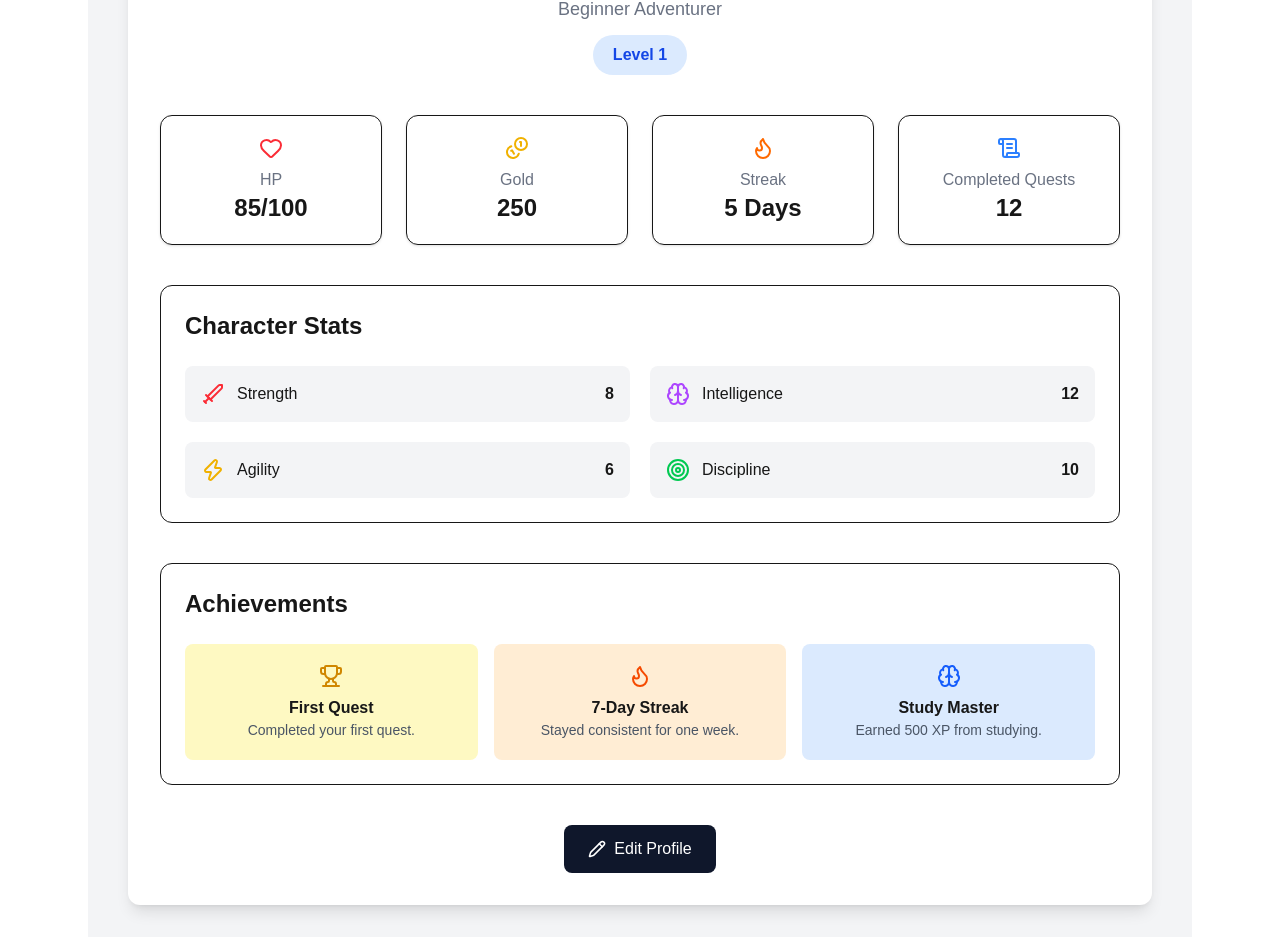
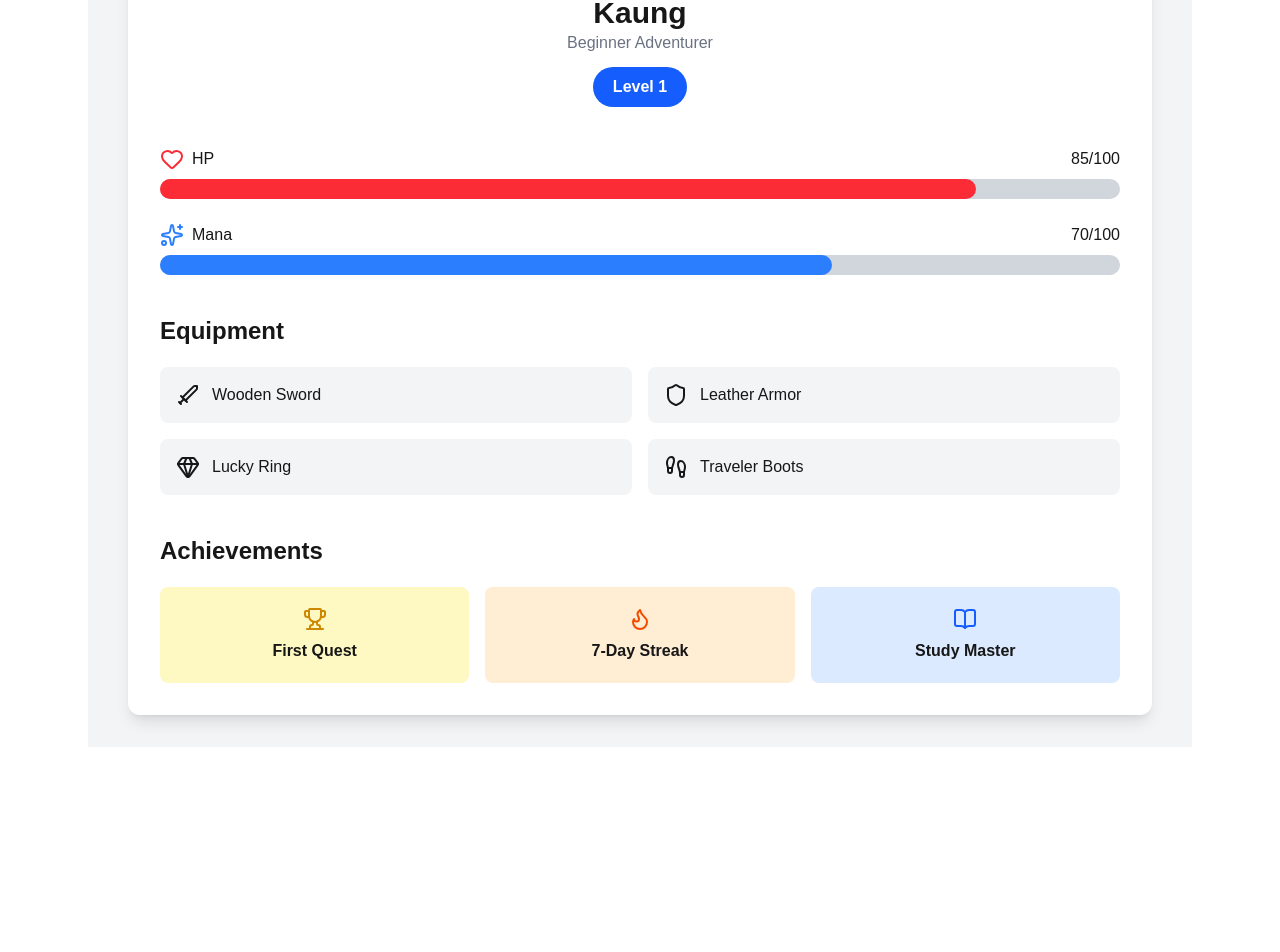
Before and after one commit to Potato-Kaung/RPG-Habit, a Next.js app: page /profile in a window 1280 px wide. Shown: the part 489-1441 px from the top of the page. After the commit the page ends 1260 px from the top, so only its background shows below. Built offline with nearby package versions, Linux system fonts and the light colour scheme.

Commit message:
char img

```diff
--- a/app/profile/page.tsx
+++ b/app/profile/page.tsx
@@ -1,16 +1,17 @@
 import {
+  Heart,
+  Shield,
+  Sword,
+  Gem,
+  Footprints,
+  Trophy,
+  Flame,
+  BookOpen,
+  Sparkles,
   User,
-  Heart,
-  Coins,
-  Flame,
-  ScrollText,
-  Sword,
-  Brain,
-  Zap,
-  Target,
-  Trophy,
-  Pencil,
 } from "lucide-react";
+
+import Image from "next/image";
 
 export default function ProfilePage() {
   const player = {
@@ -18,14 +19,7 @@ export default function ProfilePage() {
     title: "Beginner Adventurer",
     level: 1,
     hp: 85,
-    xp: 40,
-    gold: 250,
-    streak: 5,
-    quests: 12,
-    strength: 8,
-    intelligence: 12,
-    agility: 6,
-    discipline: 10,
+    mana: 70,
   };
 
   return (
@@ -33,110 +27,130 @@ export default function ProfilePage() {
       <div className="mx-auto max-w-5xl">
 
         {/* Header */}
+
         <div className="mb-8 rounded-xl bg-slate-900 p-6 text-white shadow-lg">
-          <h1 className="text-4xl font-bold">👤 Character Profile</h1>
+          <h1 className="text-4xl font-bold">
+            Character Profile
+          </h1>
+
           <p className="mt-2 text-gray-300">
-            View your hero's current status.
+            Your RPG Character
           </p>
         </div>
 
-        {/* Profile Card */}
         <div className="rounded-xl bg-white p-8 shadow-lg">
+
+          {/* Character */}
 
           <div className="flex flex-col items-center">
 
-            <div className="flex h-32 w-32 items-center justify-center rounded-full bg-slate-800 text-white shadow-lg">
-              <User size={60} />
+            <div className="flex h-40 w-40 items-center justify-center rounded-xl border-4 border-slate-700 bg-slate-200">
+
+              <Image
+  src="/images/char_img.png"
+  alt="Hero"
+  width={180}
+  height={180}
+  className="pixelated"
+/>
+
+
+
             </div>
 
-            <h2 className="mt-4 text-3xl font-bold">
+            <h2 className="mt-5 text-3xl font-bold">
               {player.name}
             </h2>
 
-            <p className="text-lg text-gray-500">
+            <p className="text-gray-500">
               {player.title}
             </p>
 
-            <div className="mt-3 rounded-full bg-blue-100 px-5 py-2 text-blue-700 font-semibold">
+            <div className="mt-3 rounded-full bg-blue-600 px-5 py-2 font-bold text-white">
               Level {player.level}
             </div>
 
           </div>
 
-          {/* Basic Stats */}
+          {/* HP */}
 
-          <div className="mt-10 grid gap-6 md:grid-cols-4">
+          <div className="mt-10">
 
-            <div className="rounded-xl border p-5 text-center shadow hover:shadow-lg transition">
-              <Heart className="mx-auto mb-2 text-red-500" />
-              <p className="text-gray-500">HP</p>
-              <h3 className="text-2xl font-bold">{player.hp}/100</h3>
+            <div className="mb-2 flex justify-between">
+              <div className="flex items-center gap-2">
+                <Heart className="text-red-500" />
+                HP
+              </div>
+
+              <span>{player.hp}/100</span>
+
             </div>
 
-            <div className="rounded-xl border p-5 text-center shadow hover:shadow-lg transition">
-              <Coins className="mx-auto mb-2 text-yellow-500" />
-              <p className="text-gray-500">Gold</p>
-              <h3 className="text-2xl font-bold">{player.gold}</h3>
-            </div>
+            <div className="h-5 rounded-full bg-gray-300">
 
-            <div className="rounded-xl border p-5 text-center shadow hover:shadow-lg transition">
-              <Flame className="mx-auto mb-2 text-orange-500" />
-              <p className="text-gray-500">Streak</p>
-              <h3 className="text-2xl font-bold">
-                {player.streak} Days
-              </h3>
-            </div>
+              <div
+                className="h-5 rounded-full bg-red-500 transition-all"
+                style={{ width: `${player.hp}%` }}
+              />
 
-            <div className="rounded-xl border p-5 text-center shadow hover:shadow-lg transition">
-              <ScrollText className="mx-auto mb-2 text-blue-500" />
-              <p className="text-gray-500">Completed Quests</p>
-              <h3 className="text-2xl font-bold">
-                {player.quests}
-              </h3>
             </div>
 
           </div>
 
-          {/* Character Stats */}
+          {/* Mana */}
 
-          <div className="mt-10 rounded-xl border p-6">
+          <div className="mt-6">
 
-            <h2 className="mb-6 text-2xl font-bold">
-              Character Stats
+            <div className="mb-2 flex justify-between">
+
+              <div className="flex items-center gap-2">
+                <Sparkles className="text-blue-500" />
+                Mana
+              </div>
+
+              <span>{player.mana}/100</span>
+
+            </div>
+
+            <div className="h-5 rounded-full bg-gray-300">
+
+              <div
+                className="h-5 rounded-full bg-blue-500 transition-all"
+                style={{ width: `${player.mana}%` }}
+              />
+
+            </div>
+
+          </div>
+
+          {/* Equipment */}
+
+          <div className="mt-10">
+
+            <h2 className="mb-5 text-2xl font-bold">
+              Equipment
             </h2>
 
-            <div className="grid gap-5 md:grid-cols-2">
+            <div className="grid gap-4 md:grid-cols-2">
 
-              <div className="flex items-center justify-between rounded-lg bg-gray-100 p-4">
-                <div className="flex items-center gap-3">
-                  <Sword className="text-red-500" />
-                  <span>Strength</span>
-                </div>
-                <span className="font-bold">{player.strength}</span>
+              <div className="flex items-center gap-3 rounded-lg bg-gray-100 p-4">
+                <Sword />
+                Wooden Sword
               </div>
 
-              <div className="flex items-center justify-between rounded-lg bg-gray-100 p-4">
-                <div className="flex items-center gap-3">
-                  <Brain className="text-purple-500" />
-                  <span>Intelligence</span>
-                </div>
-                <span className="font-bold">{player.intelligence}</span>
+              <div className="flex items-center gap-3 rounded-lg bg-gray-100 p-4">
+                <Shield />
+                Leather Armor
               </div>
 
-              <div className="flex items-center justify-between rounded-lg bg-gray-100 p-4">
-                <div className="flex items-center gap-3">
-                  <Zap className="text-yellow-500" />
-                  <span>Agility</span>
-                </div>
-                <span className="font-bold">{player.agility}</span>
+              <div className="flex items-center gap-3 rounded-lg bg-gray-100 p-4">
+                <Gem />
+                Lucky Ring
               </div>
 
-              <div className="flex items-center justify-between rounded-lg bg-gray-100 p-4">
-                <div className="flex items-center gap-3">
-                  <Target className="text-green-500" />
-                  <span>Discipline</span>
-                </div>
-                <span className="font-bold">{player.discipline}</span>
+              <div className="flex items-center gap-3 rounded-lg bg-gray-100 p-4">
+                <Footprints />
+                Traveler Boots
               </div>
 
             </div>
@@ -145,9 +159,9 @@ export default function ProfilePage() {
 
           {/* Achievements */}
 
-          <div className="mt-10 rounded-xl border p-6">
+          <div className="mt-10">
 
-            <h2 className="mb-6 text-2xl font-bold">
+            <h2 className="mb-5 text-2xl font-bold">
               Achievements
             </h2>
 
@@ -155,40 +169,26 @@ export default function ProfilePage() {
 
               <div className="rounded-lg bg-yellow-100 p-5 text-center">
                 <Trophy className="mx-auto mb-2 text-yellow-600" />
-                <h3 className="font-bold">First Quest</h3>
-                <p className="text-sm text-gray-600">
-                  Completed your first quest.
-                </p>
+                <h3 className="font-bold">
+                  First Quest
+                </h3>
               </div>
 
               <div className="rounded-lg bg-orange-100 p-5 text-center">
                 <Flame className="mx-auto mb-2 text-orange-600" />
-                <h3 className="font-bold">7-Day Streak</h3>
-                <p className="text-sm text-gray-600">
-                  Stayed consistent for one week.
-                </p>
+                <h3 className="font-bold">
+                  7-Day Streak
+                </h3>
               </div>
 
               <div className="rounded-lg bg-blue-100 p-5 text-center">
-                <Brain className="mx-auto mb-2 text-blue-600" />
-                <h3 className="font-bold">Study Master</h3>
-                <p className="text-sm text-gray-600">
-                  Earned 500 XP from studying.
-                </p>
+                <BookOpen className="mx-auto mb-2 text-blue-600" />
+                <h3 className="font-bold">
+                  Study Master
+                </h3>
               </div>
 
             </div>
-
-          </div>
-
-          {/* Button */}
-
-          <div className="mt-10 flex justify-center">
-
-            <button className="flex items-center gap-2 rounded-lg bg-slate-900 px-6 py-3 text-white transition hover:bg-slate-700">
-              <Pencil size={18} />
-              Edit Profile
-            </button>
 
           </div>
 
```
